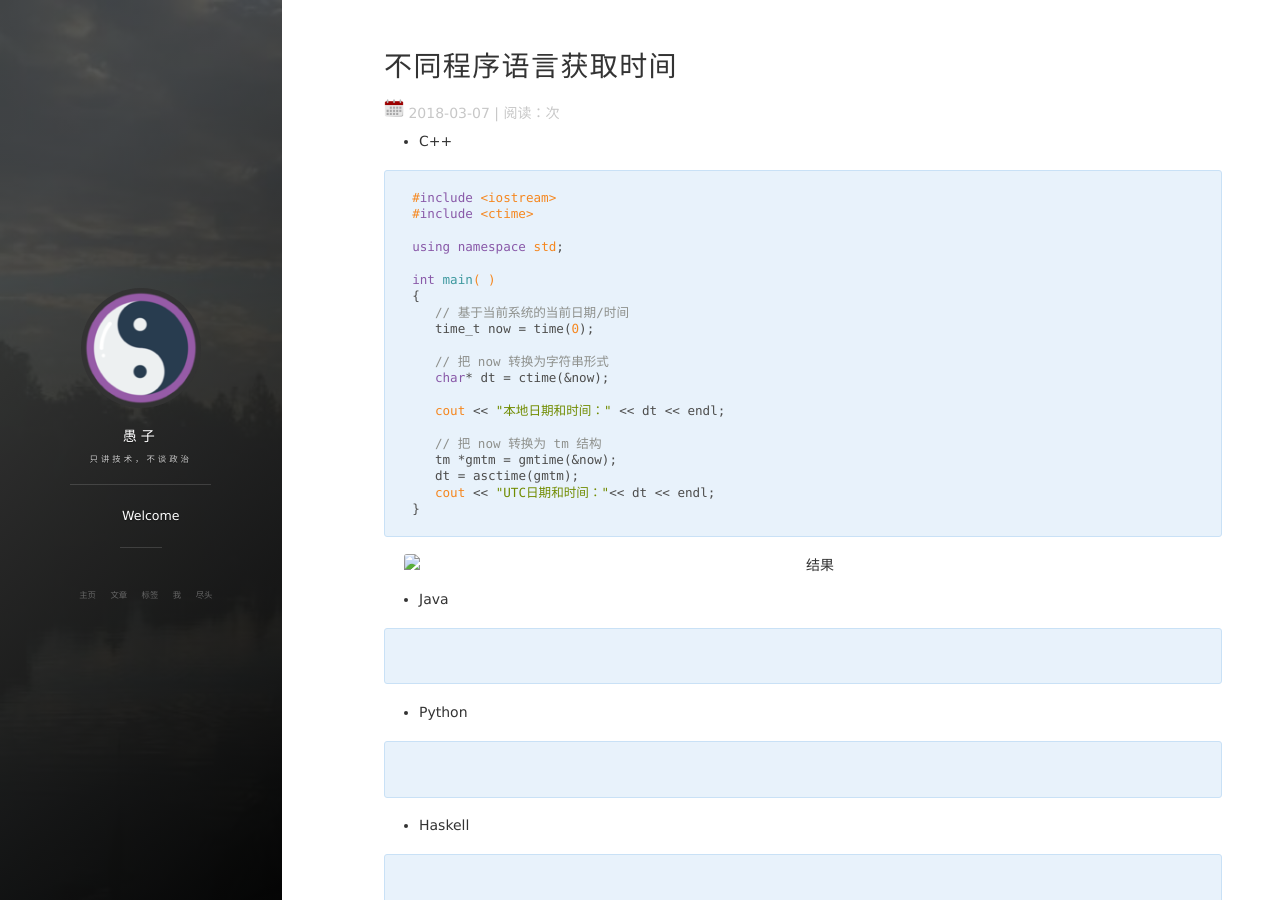
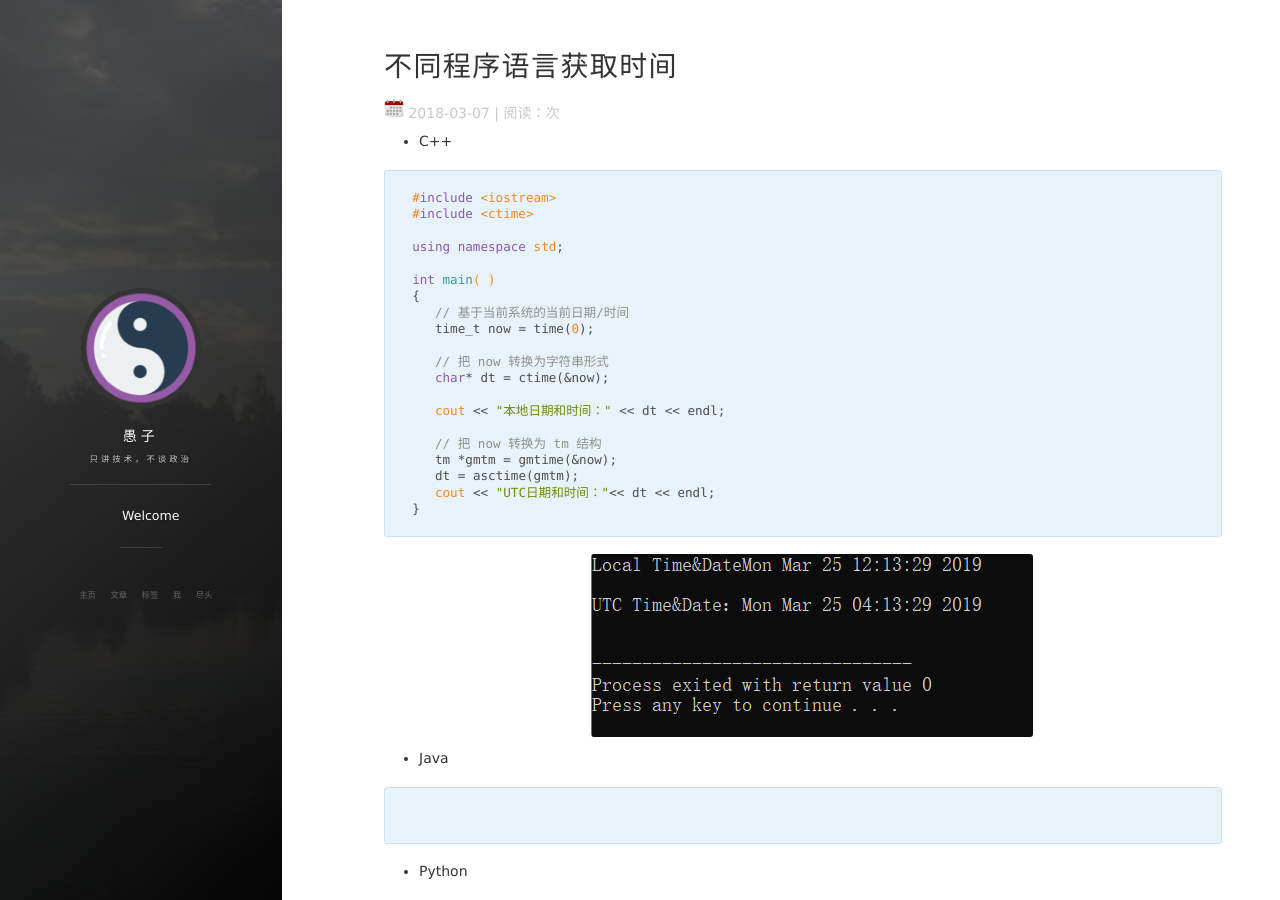
Before and after one commit to Yudezhi/Yudezhi.github.io, a Jekyll site: the page built from _posts/2018-03-07-GetTime.md, in a window 1280 px wide and 900 px high. Built offline with Jekyll 4.4.1, drawn with Linux system fonts in a browser that asks for light colours; nearby versions of some CDN libraries; comment, search, counter and statistics services are not loaded.

Commit message:
use the url to get the img

````diff
--- a/_posts/2018-03-07-GetTime.md
+++ b/_posts/2018-03-07-GetTime.md
@@ -31,7 +31,9 @@ int main( )
 }
 ```
 
-![结果](../images/posts/gettime/1.png "C++输出结果")
+![结果](https://yuziblog.top/images/posts/gettime/1.png "C++输出结果")
+
+
 
 
 
````
